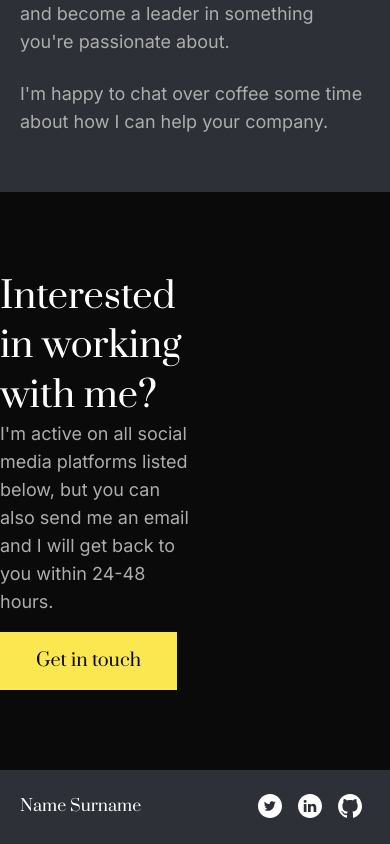
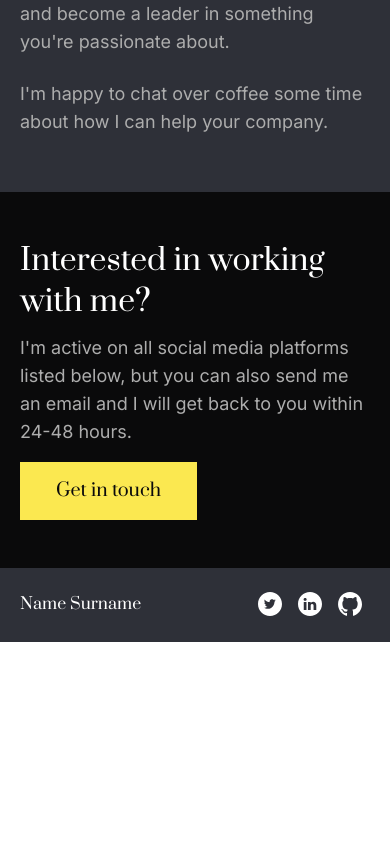
Before and after one commit to ntjnh/cw-developer-portfolio, a React (Vite) app: page / in a window 390 px wide. Shown: the part 2469-3313 px from the top of the page. After the commit the page ends 3111 px from the top, so only its background shows below. Built offline with nearby package versions, Linux system fonts and the light colour scheme.

Commit message:
Start CTA component mobile tweaks

```diff
--- a/src/components/CTA.jsx
+++ b/src/components/CTA.jsx
@@ -1,9 +1,9 @@
 export default function CTA() {
     return (
-        <section className="bg-black py-20">
+        <section className="bg-black px-5 md:px-0 py-12 md:py-20">
             <div className="container md:max-w-[1140px]">
-                <div className="max-w-[550px] w-1/2">
-                    <h2 className="font-serif font-normal leading-snug mb-0 text-4xl text-white">Interested in working with me?</h2>
+                <div className="md:max-w-[550px] md:w-1/2">
+                    <h2 className="font-serif font-normal leading-snug mb-3 text-3xl md:text-4xl text-white">Interested in working with me?</h2>
                     <p className="mb-4 text-lg">I'm active on all social media platforms listed below, but you can also send me an email and I will get back to you within 24-48 hours.</p>
                     <a className="bg-yellow font-serif inline-block leading-none no-underline px-9 py-5 text-black text-lg" href="#">Get in touch</a>
                 </div>
```
